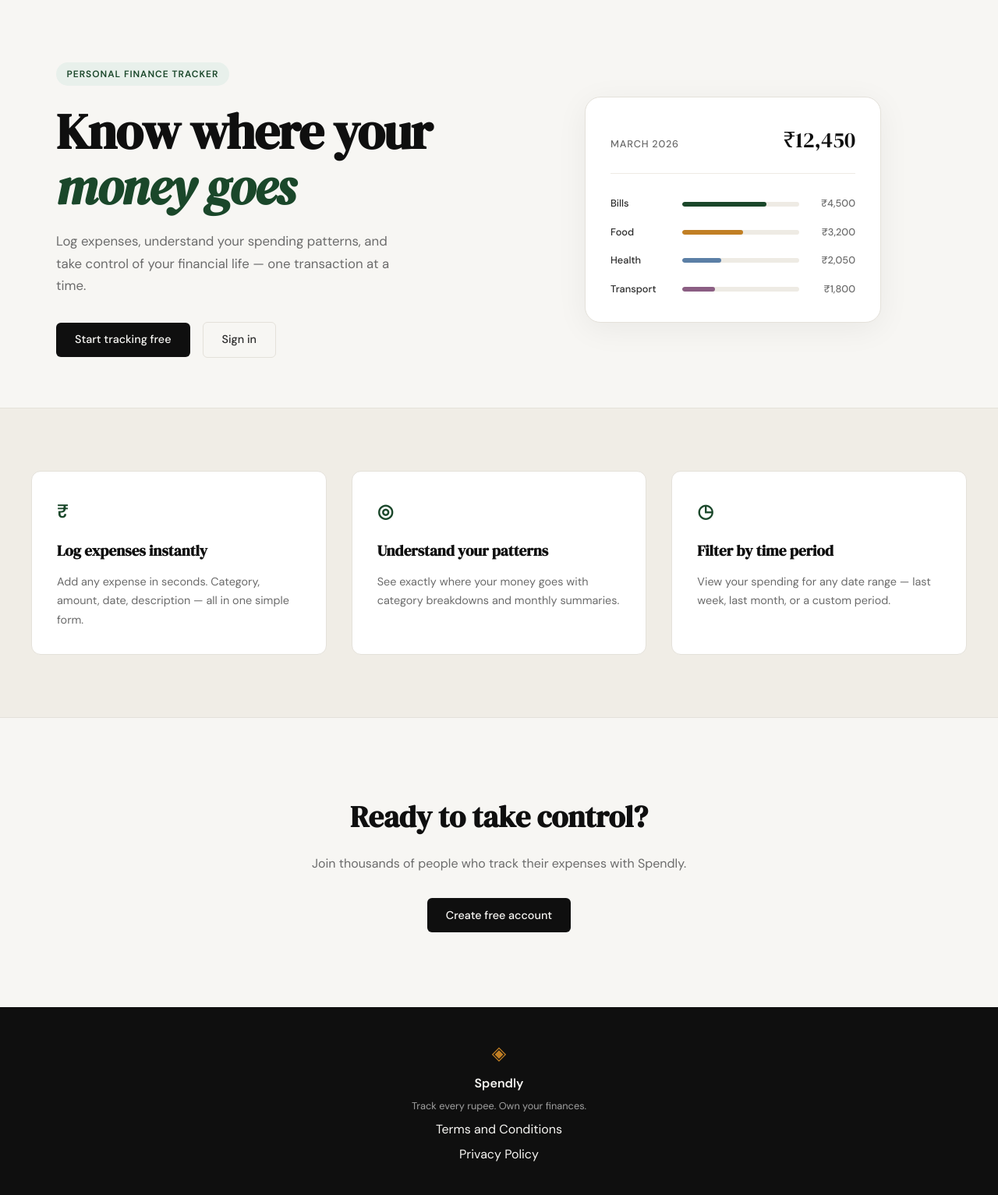
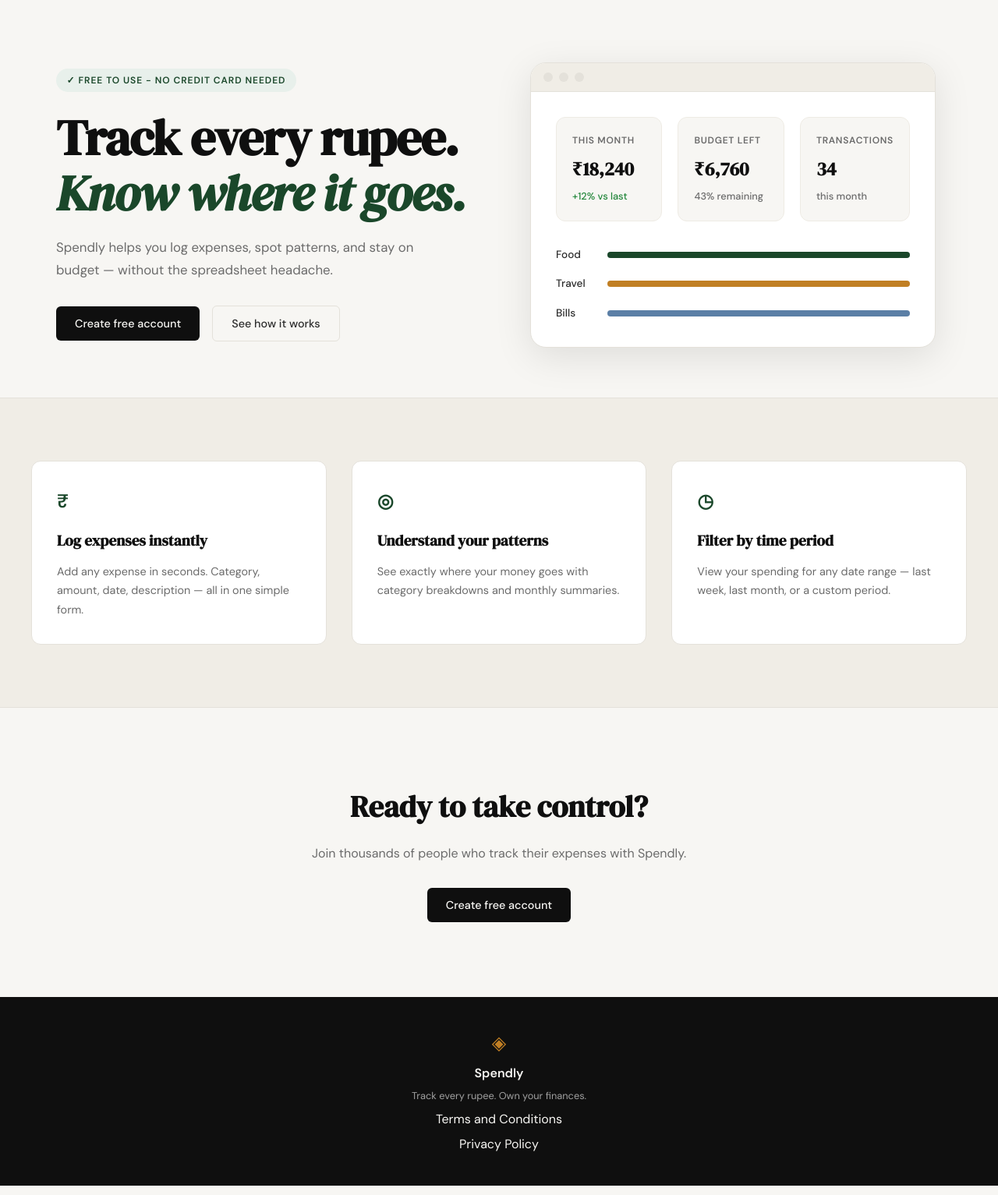
Before and after one commit to krishik1/spendly, a Flask app: page / in a window 1280 px wide. Shown: the part 61-1594 px from the top of the page at 78% size. Run offline with Flask 3, Linux system fonts and the light colour scheme.

Commit message:
landing: redesign hero section to match mockup

```diff
--- a/expense-tracker/static/css/style.css
+++ b/expense-tracker/static/css/style.css
@@ -175,7 +175,7 @@ a { color: inherit; text-decoration: none; }
 }
 
 /* ------------------------------------------------------------------ */
-/* Mock card (hero visual)                                             */
+/* Mock dashboard (hero visual)                                        */
 /* ------------------------------------------------------------------ */
 
 .hero-visual {
@@ -183,78 +183,108 @@ a { color: inherit; text-decoration: none; }
     justify-content: center;
 }
 
-.mock-card {
+.mock-dashboard {
+    width: 100%;
+    max-width: 520px;
+}
+
+.mock-browser-frame {
     background: var(--paper-card);
     border: 1px solid var(--border);
     border-radius: var(--radius-lg);
-    padding: 2rem;
-    width: 100%;
-    max-width: 380px;
-    box-shadow: 0 8px 40px rgba(0,0,0,0.06);
+    overflow: hidden;
+    box-shadow: 0 12px 48px rgba(0,0,0,0.1);
 }
 
-.mock-card-header {
+.mock-browser-header {
+    background: var(--paper-warm);
+    padding: 0.75rem 1rem;
     display: flex;
-    justify-content: space-between;
-    align-items: baseline;
-    margin-bottom: 1.75rem;
-    padding-bottom: 1.25rem;
-    border-bottom: 1px solid var(--border-soft);
+    gap: 0.5rem;
+    border-bottom: 1px solid var(--border);
 }
 
-.mock-label {
-    font-size: 0.8rem;
-    font-weight: 500;
+.mock-dot {
+    width: 12px;
+    height: 12px;
+    border-radius: 50%;
+    background: var(--border);
+}
+
+.mock-dashboard-content {
+    padding: 2rem;
+}
+
+.mock-stats-row {
+    display: grid;
+    grid-template-columns: repeat(3, 1fr);
+    gap: 1.25rem;
+    margin-bottom: 2rem;
+}
+
+.mock-stat-card {
+    background: var(--paper);
+    padding: 1.25rem;
+    border-radius: var(--radius-md);
+    border: 1px solid var(--border-soft);
+}
+
+.mock-stat-label {
+    font-size: 0.75rem;
+    font-weight: 600;
     color: var(--ink-muted);
     text-transform: uppercase;
     letter-spacing: 0.06em;
+    margin-bottom: 0.5rem;
 }
 
-.mock-total {
+.mock-stat-value {
     font-family: var(--font-display);
-    font-size: 1.75rem;
+    font-size: 1.5rem;
     color: var(--ink);
+    font-weight: 600;
+    margin-bottom: 0.35rem;
 }
 
-.mock-bars { display: flex; flex-direction: column; gap: 1rem; }
-
-.mock-bar-row {
-    display: grid;
-    grid-template-columns: 80px 1fr 60px;
-    align-items: center;
-    gap: 0.75rem;
+.mock-stat-change {
+    font-size: 0.8rem;
+    color: var(--ink-muted);
+    font-weight: 500;
 }
 
-.mock-cat {
-    font-size: 0.8rem;
+.mock-stat-change.trend-up {
+    color: #22863a;
+}
+
+.mock-chart {
+    display: flex;
+    flex-direction: column;
+    gap: 1rem;
+}
+
+.mock-chart-row {
+    display: flex;
+    align-items: center;
+    gap: 1rem;
+}
+
+.mock-chart-label {
+    font-size: 0.85rem;
     font-weight: 500;
     color: var(--ink-soft);
+    min-width: 50px;
 }
 
-.mock-bar-track {
-    height: 6px;
-    background: var(--border-soft);
-    border-radius: 999px;
-    overflow: hidden;
-}
-
-.mock-bar {
-    height: 100%;
+.mock-chart-bar {
+    height: 8px;
     background: var(--accent);
     border-radius: 999px;
-    transition: width 0.6s ease;
+    flex: 1;
 }
 
 .mock-bar-2 { background: var(--accent-2); }
 .mock-bar-3 { background: #5b7fa6; }
 .mock-bar-4 { background: #8b5e83; }
-
-.mock-amt {
-    font-size: 0.8rem;
-    font-weight: 500;
-    color: var(--ink-muted);
-    text-align: right;
-}
 
 /* ------------------------------------------------------------------ */
 /* Buttons                                                             */
--- a/expense-tracker/templates/landing.html
+++ b/expense-tracker/templates/landing.html
@@ -6,55 +6,60 @@
 
 <section class="hero">
     <div class="hero-inner">
-        <div class="hero-badge">Personal Finance Tracker</div>
+        <div class="hero-badge">✓ Free to use - No credit card needed</div>
         <h1 class="hero-title">
-            Know where your<br>
-            <em>money goes</em>
+            Track every rupee.<br>
+            <em>Know where it goes.</em>
         </h1>
         <p class="hero-subtitle">
-            Log expenses, understand your spending patterns,
-            and take control of your financial life —
-            one transaction at a time.
+            Spendly helps you log expenses, spot patterns, and stay
+            on budget — without the spreadsheet headache.
         </p>
         <div class="hero-actions">
-            <a href="{{ url_for('register') }}" class="btn-primary">Start tracking free</a>
-            <a href="{{ url_for('login') }}" class="btn-ghost">Sign in</a>
+            <a href="{{ url_for('register') }}" class="btn-primary">Create free account</a>
+            <a href="#" class="btn-ghost">See how it works</a>
         </div>
     </div>
     <div class="hero-visual">
-        <div class="mock-card">
-            <div class="mock-card-header">
-                <span class="mock-label">March 2026</span>
-                <span class="mock-total">₹12,450</span>
+        <div class="mock-dashboard">
+            <div class="mock-browser-frame">
+                <div class="mock-browser-header">
+                    <span class="mock-dot"></span>
+                    <span class="mock-dot"></span>
+                    <span class="mock-dot"></span>
                 </div>
-            <div class="mock-bars">
-                <div class="mock-bar-row">
-                    <span class="mock-cat">Bills</span>
-                    <div class="mock-bar-track">
-                        <div class="mock-bar" style="width: 72%"></div>
+                <div class="mock-dashboard-content">
+                    <div class="mock-stats-row">
+                        <div class="mock-stat-card">
+                            <div class="mock-stat-label">This month</div>
+                            <div class="mock-stat-value">₹18,240</div>
+                            <div class="mock-stat-change trend-up">+12% vs last</div>
                         </div>
-                    <span class="mock-amt">₹4,500</span>
+                        <div class="mock-stat-card">
+                            <div class="mock-stat-label">Budget left</div>
+                            <div class="mock-stat-value">₹6,760</div>
+                            <div class="mock-stat-change">43% remaining</div>
                         </div>
-                <div class="mock-bar-row">
-                    <span class="mock-cat">Food</span>
-                    <div class="mock-bar-track">
-                        <div class="mock-bar mock-bar-2" style="width: 52%"></div>
+                        <div class="mock-stat-card">
+                            <div class="mock-stat-label">Transactions</div>
+                            <div class="mock-stat-value">34</div>
+                            <div class="mock-stat-change">this month</div>
                         </div>
-                    <span class="mock-amt">₹3,200</span>
                     </div>
-                <div class="mock-bar-row">
-                    <span class="mock-cat">Health</span>
-                    <div class="mock-bar-track">
-                        <div class="mock-bar mock-bar-3" style="width: 33%"></div>
+                    <div class="mock-chart">
+                        <div class="mock-chart-row">
+                            <span class="mock-chart-label">Food</span>
+                            <div class="mock-chart-bar" style="width: 70%;"></div>
                         </div>
-                    <span class="mock-amt">₹2,050</span>
+                        <div class="mock-chart-row">
+                            <span class="mock-chart-label">Travel</span>
+                            <div class="mock-chart-bar mock-bar-2" style="width: 45%;"></div>
                         </div>
-                <div class="mock-bar-row">
-                    <span class="mock-cat">Transport</span>
-                    <div class="mock-bar-track">
-                        <div class="mock-bar mock-bar-4" style="width: 28%"></div>
+                        <div class="mock-chart-row">
+                            <span class="mock-chart-label">Bills</span>
+                            <div class="mock-chart-bar mock-bar-3" style="width: 35%;"></div>
                         </div>
-                    <span class="mock-amt">₹1,800</span>
+                    </div>
                 </div>
             </div>
         </div>
```
Lines whose indentation alone changed are shown as unchanged.
